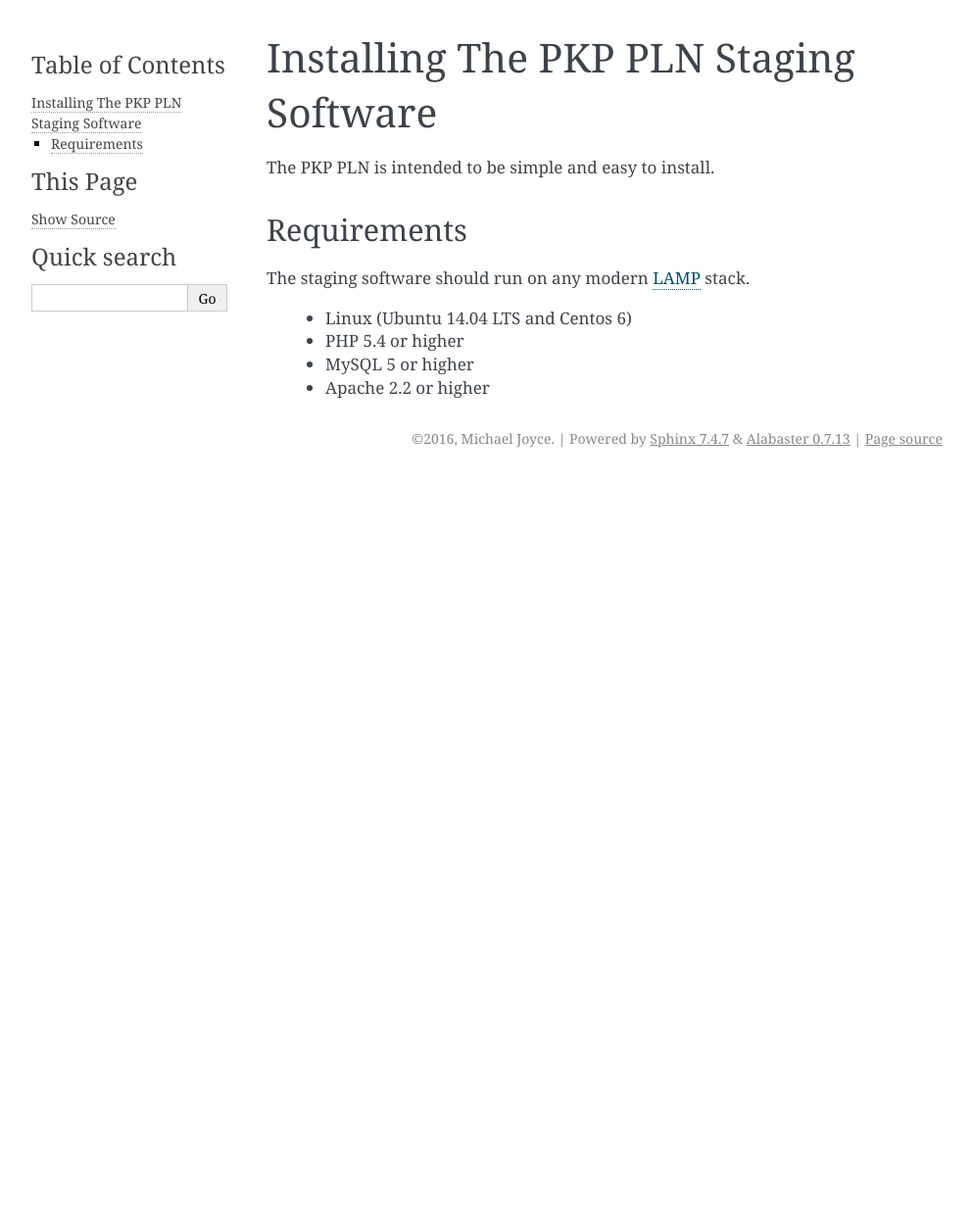
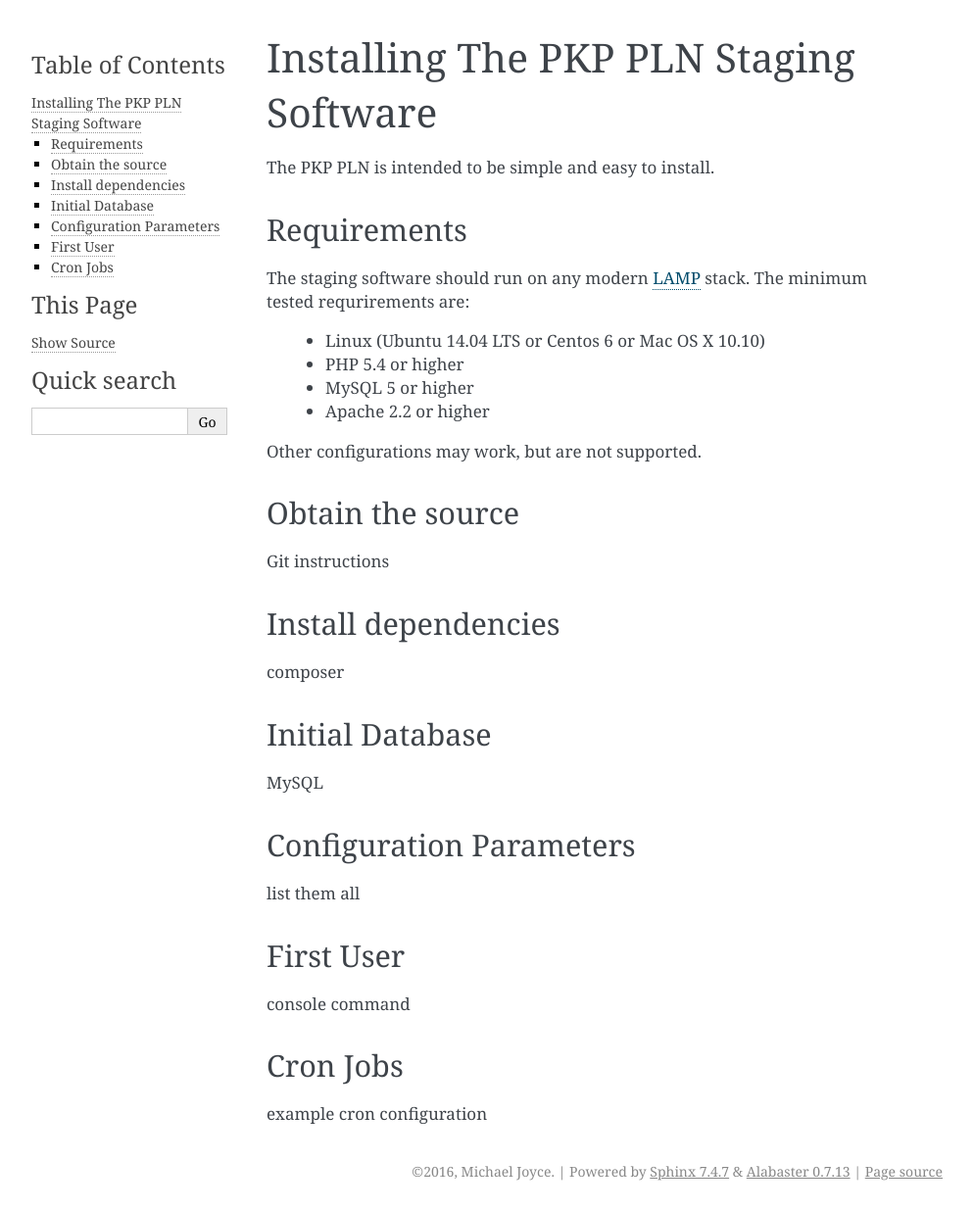
Before and after one commit to michael-joyce/pkppln, a Sphinx documentation site: the page built from docs/source/install.rst, in a window 1280 px wide. Shown: the whole page at 98% size, without its empty margins (148-1141 px from the left). Built offline with Sphinx 7.4.7, drawn with Linux system fonts in a browser that asks for light colours; before the commit the page ends 900 px from its top, so only the background shows below that.

Commit message:
more docs.

```diff
--- a/docs/source/commands.rst
+++ b/docs/source/commands.rst
@@ -33,7 +33,7 @@
 -----------------------
 
 These commands should run periodically to keep data flowing through
-the PLN.
+the PLN. Deposits will be processed in the following order:
 
 .. toctree::
    :glob:
--- a/docs/source/install.rst
+++ b/docs/source/install.rst
@@ -8,11 +8,49 @@
 Requirements
 ------------
 
-The staging software should run on any modern LAMP_ stack.
+The staging software should run on any modern LAMP_ stack. The minimum
+tested requrirements are:
 
- * Linux (Ubuntu 14.04 LTS and Centos 6)
+ * Linux (Ubuntu 14.04 LTS or Centos 6 or Mac OS X 10.10)
  * PHP 5.4 or higher
  * MySQL 5 or higher
  * Apache 2.2 or higher
 
+Other configurations may work, but are not supported.
+
 .. _LAMP: https://en.wikipedia.org/wiki/LAMP_(software_bundle)
+
+
+Obtain the source
+-----------------
+
+Git instructions
+
+
+Install dependencies
+--------------------
+
+composer
+
+
+Initial Database
+----------------
+
+MySQL
+
+Configuration Parameters
+------------------------
+
+list them all
+
+
+First User
+----------
+
+console command
+
+
+Cron Jobs
+---------
+
+example cron configuration
```
